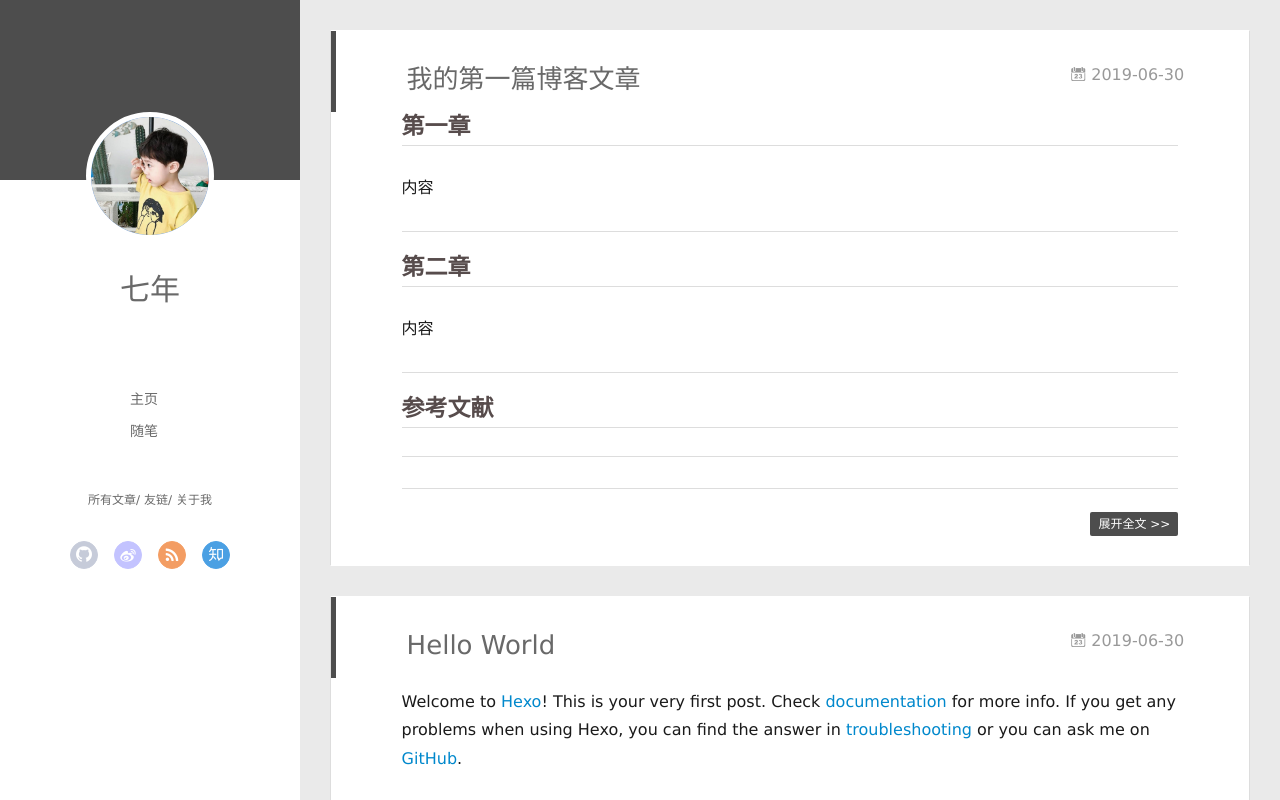
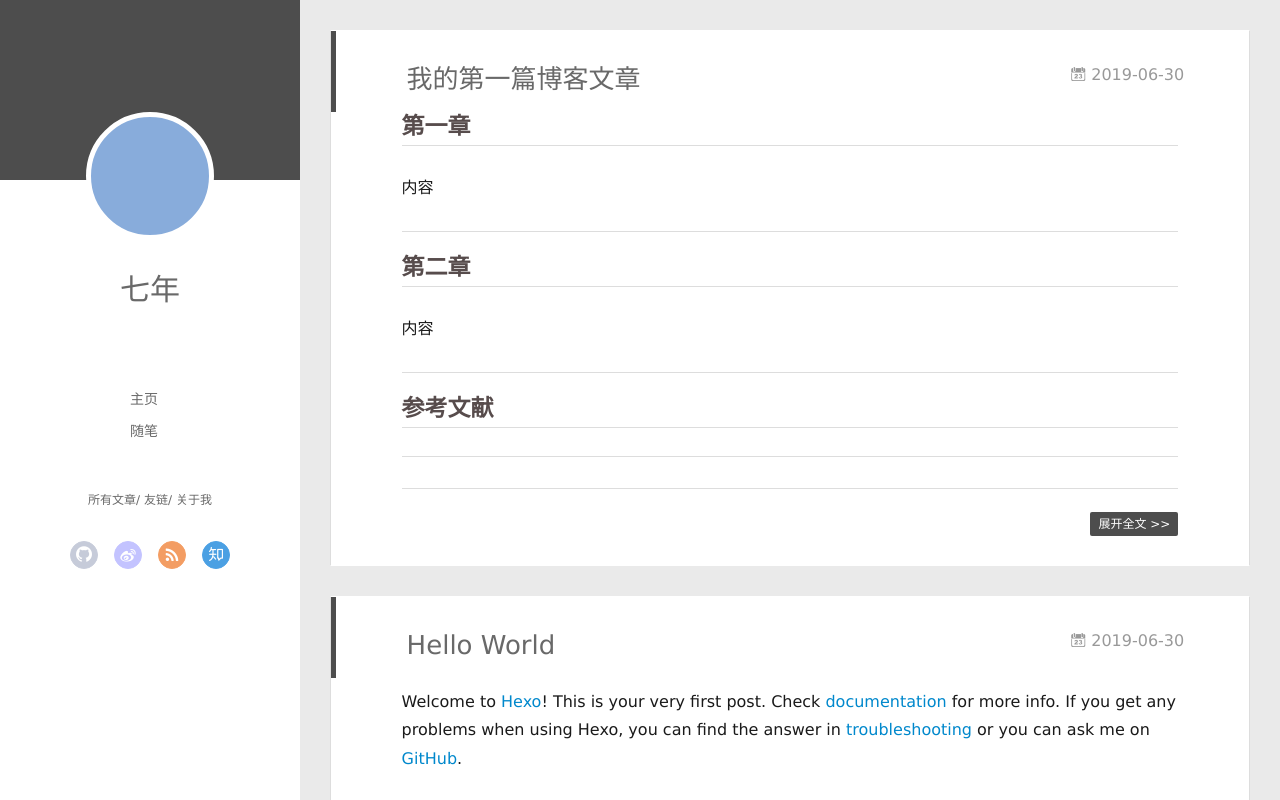
Before and after one commit to fade-color/fade-color.github.io, a plain HTML site: page index.html in a window 1280 px wide. Drawn offline with Linux system fonts and the light colour scheme; no server answers.

Commit message:
Site updated: 2019-06-30 09:25:40

```diff
--- /dev/null
+++ b/content.json
@@ -0,0 +1 @@
+[{"title":"我的第一篇博客文章","date":"2019-06-29T23:37:18.000Z","path":"2019/06/30/我的第一篇博客文章/","tags":[]},{"title":"Hello World","date":"2019-06-29T23:33:45.150Z","path":"2019/06/30/hello-world/","tags":[]}]
--- a/index.html
+++ b/index.html
@@ -43,7 +43,7 @@
 <div class="intrude-less">
 	<header id="header" class="inner">
 		<a href="/" class="profilepic">
-			<img src="img/headicon.png" class="js-avatar">
+			<img src="" class="js-avatar">
 		</a>
 		<hgroup>
 		  <h1 class="header-author"><a href="/">七年</a></h1>
```
